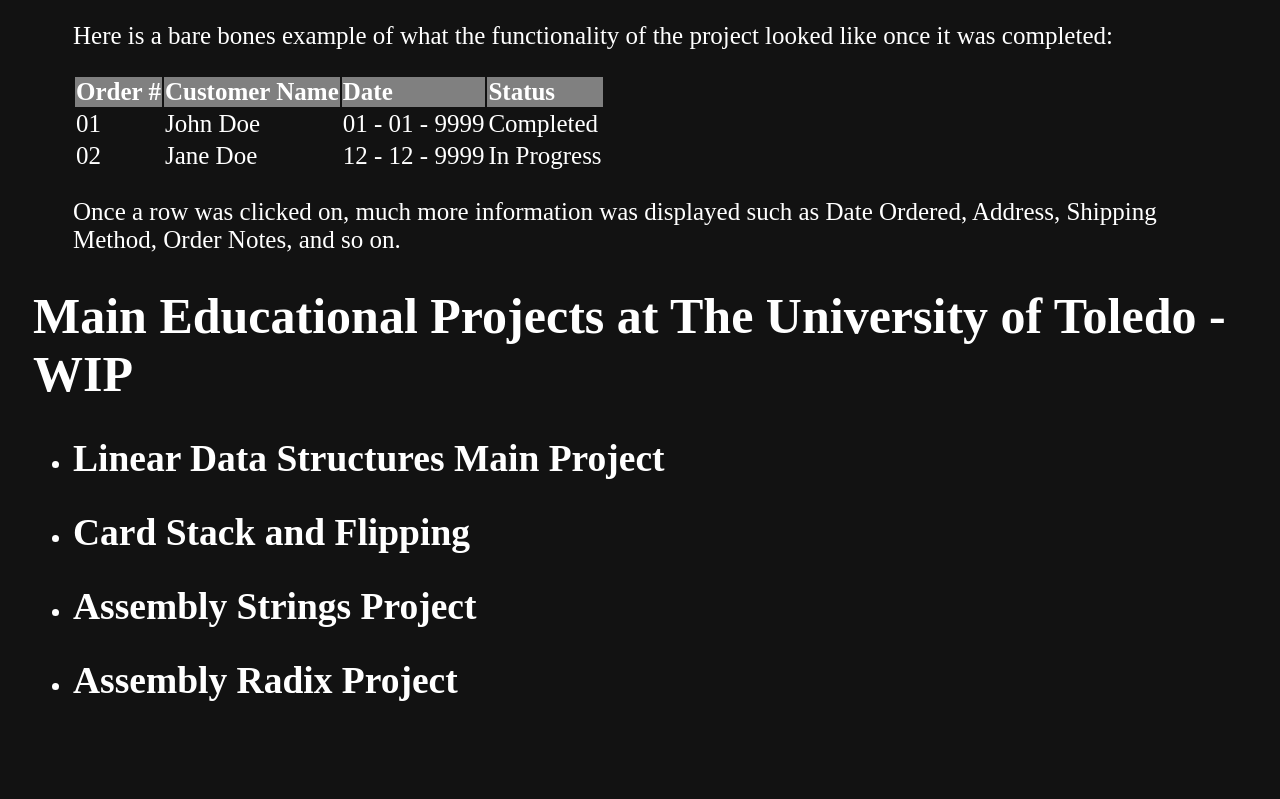
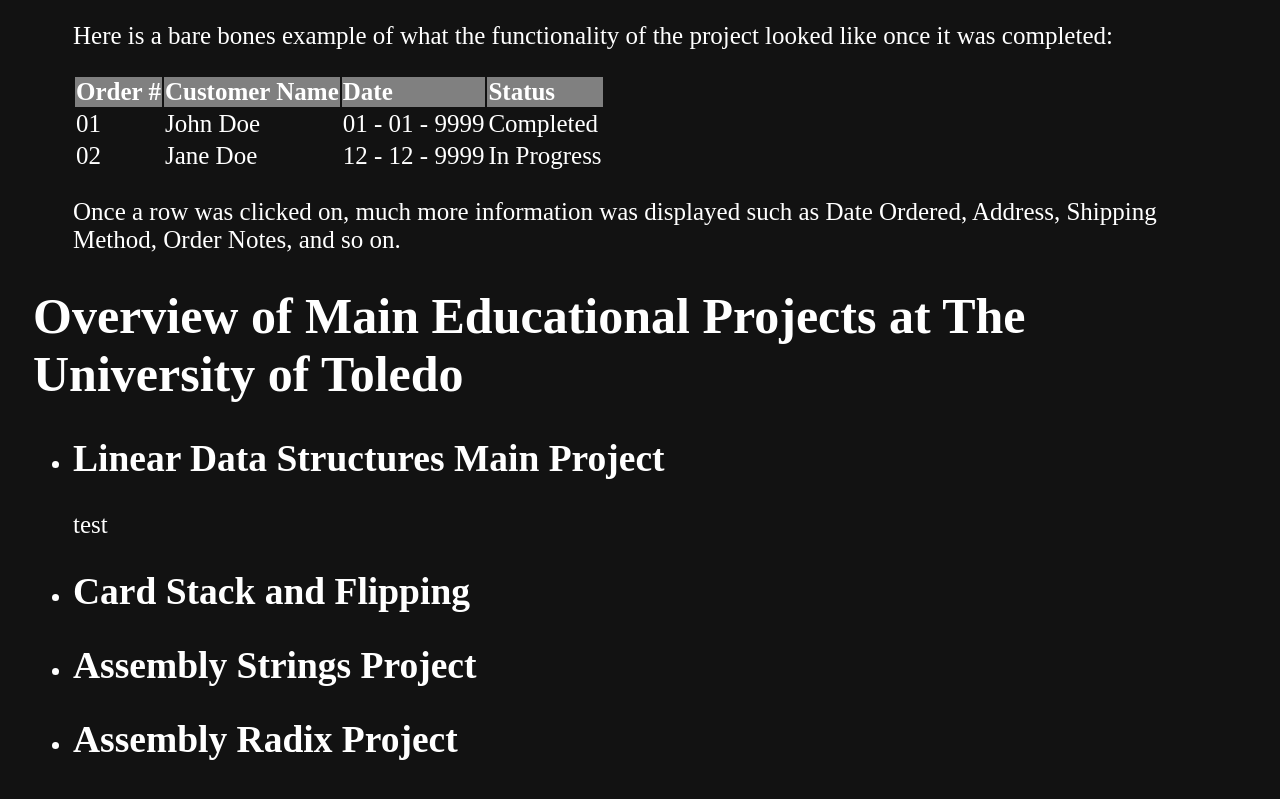
Before and after one commit to jzanath20/jzanath20.github.io, a website: page index.html in a window 1280 px wide. Shown: the part 2048-2847 px from the top of the page. Before the commit the page ends 2814 px from the top, so only its background shows below. Drawn offline with nearby package versions, Linux system fonts and the light colour scheme.

Commit message:
testing where this paragraph will go

```diff
--- a/index.html
+++ b/index.html
@@ -117,13 +117,13 @@
         </li>
     </ul>
 
-    <h1>Main Educational Projects at The University of Toledo - WIP</h1>
+    <h1>Overview of Main Educational Projects at The University of Toledo</h1>
     <ul>
 
         <li>
             <h2>Linear Data Structures Main Project</h2>
         </li>
-
+            <p> test </p>
         <li>
             <h2>Card Stack and Flipping</h2>
         </li>
```
